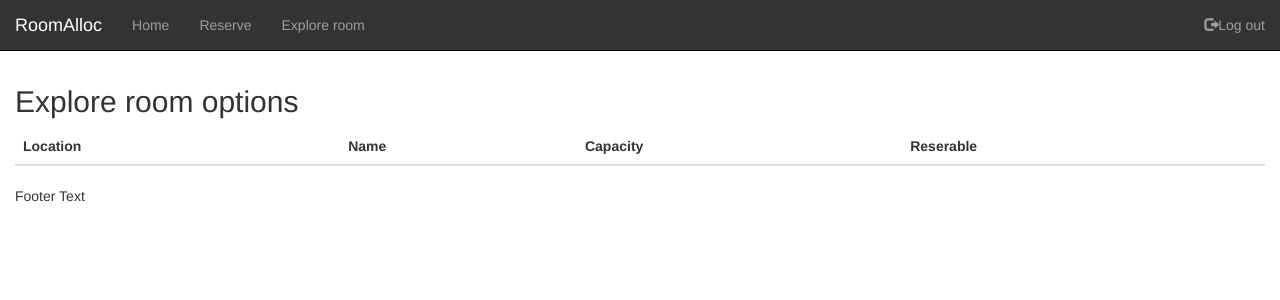
After one commit to cnguyenm/RoomAlloc, a Django app: template roomalloc/templates/roomalloc/user/user_explore.html in a window 1280 px wide. The commit adds this page. Shown: the top 300 px of the page. Run offline with Django 3.2, Linux system fonts and the light colour scheme; the template is opened without the code that fills it, so the values that code supplies are empty; some libraries are stand-ins or nearby versions.

Commit message:
Room explore start

```diff
--- a/roomalloc/templates/roomalloc/user/user_base.html
+++ b/roomalloc/templates/roomalloc/user/user_base.html
@@ -17,6 +17,9 @@
 
 <ul class="nav navbar-nav navbar-right">
 
+    <li>
+        <a href="#">{{ request.user.username }}</a>
+    </li>
     <li class="{% if nbar == 'login' %}active{% endif %}">
         <a href="{% url 'roomalloc:logout' %}"><span class="glyphicon glyphicon-log-out"></span>Log out</a>
     </li>
--- /dev/null
+++ b/roomalloc/templates/roomalloc/user/user_explore.html
@@ -0,0 +1,36 @@
+{% extends "./user_base.html" %}
+
+{% block container %}
+
+<h2>Explore room options</h2>
+
+<!-- Table -->
+<table class="table table-striped">
+    <!-- Table Head-->
+    <thead>
+        <th>Location</th>
+        <th>Name</th>
+        <th>Capacity</th>
+        <th>Reserable</th>
+    </thead>
+    <!-- /Table Head-->
+
+    <!-- Table Body -->
+    <tbody>
+        <!-- Table Row -->
+        {% for room in rooms %}
+        <tr>
+            <td>{{ room.location }}</td>
+            <td>{{ room.name }}</td>
+            <td>{{ room.capacity }}</td>
+            <td>{{ room.is_reservable|yesno:"Yes,No,TBD" }}</td>
+        </tr>
+        {% endfor %}
+        <!-- /Table Row-->
+    </tbody>
+    <!-- /Table Body -->
+</table>
+
+<!-- /Table -->
+
+{% endblock %}
```
Also changed, not shown: roomalloc/const.py (+6 -2 lines), roomalloc/view/user.py (+12 -2 lines), roomalloc/templates/roomalloc/user/user_reserve.html (added).
